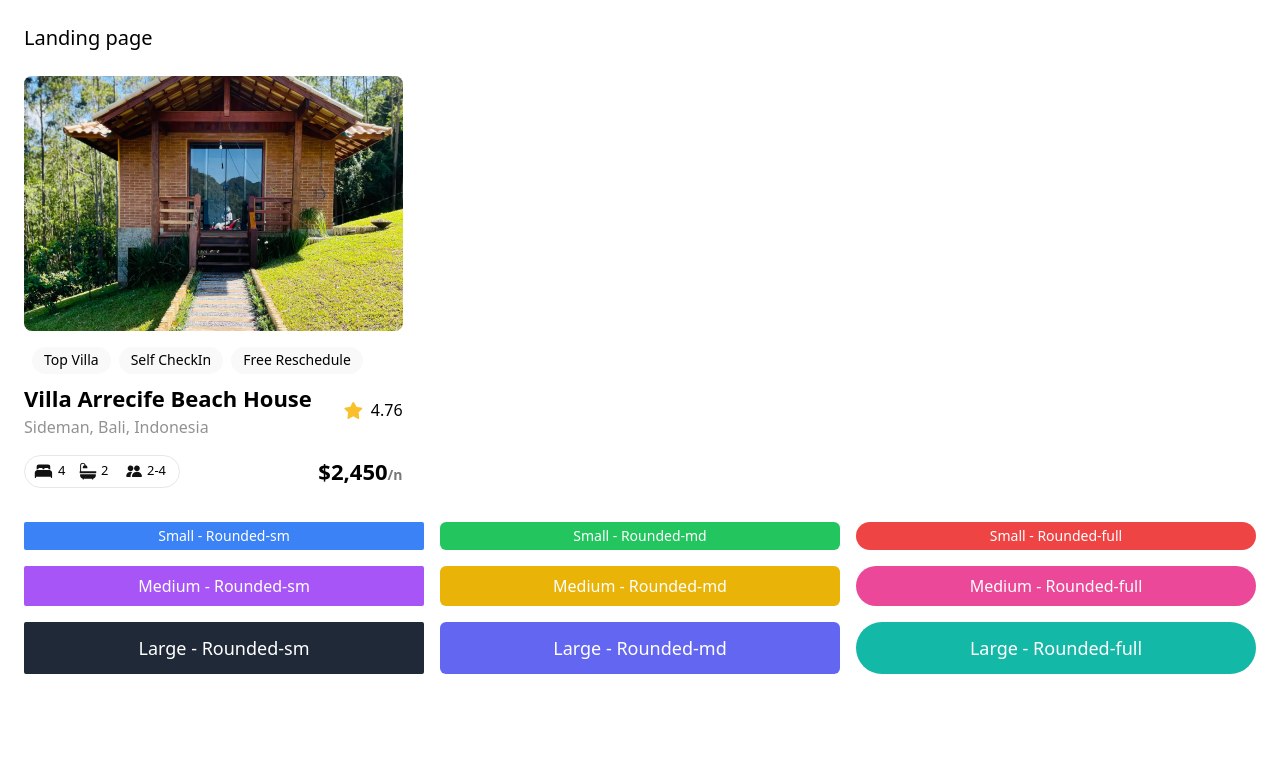
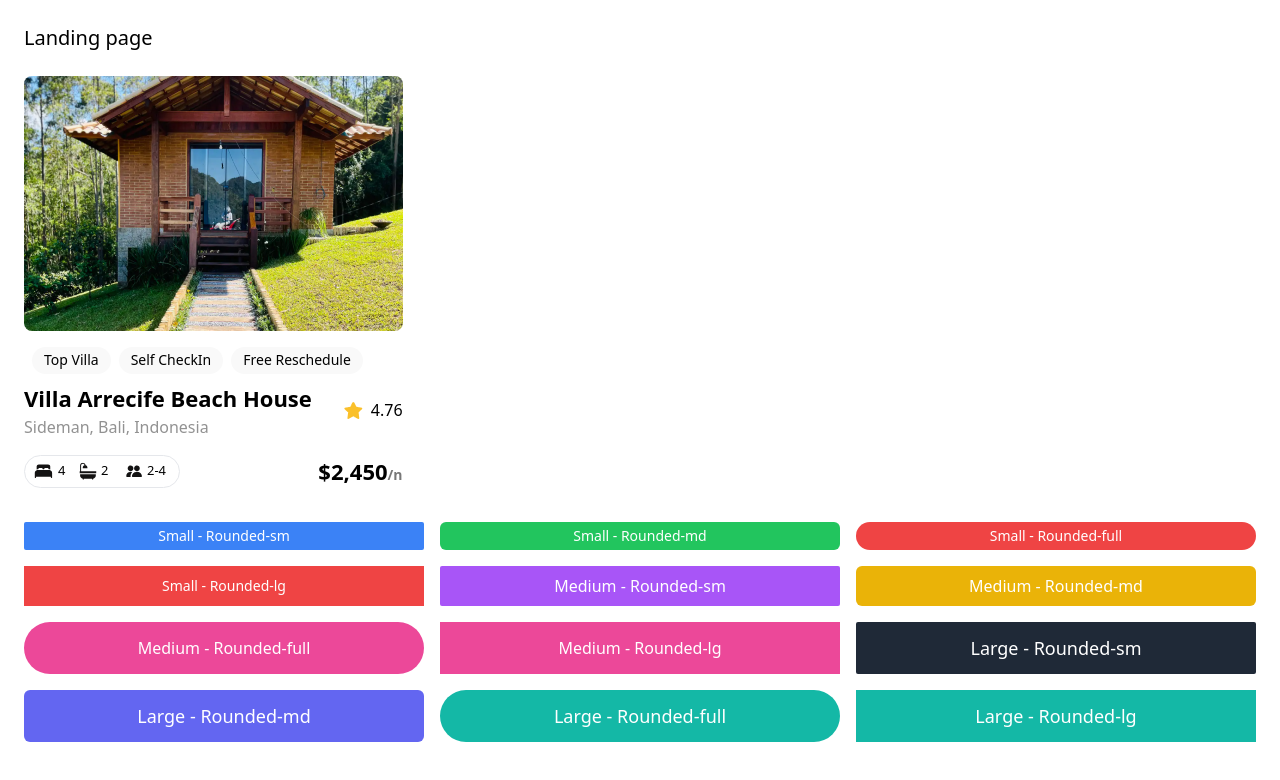
Before and after one commit to E-LiyonCodeSantex/alx-project-0x00-setup, a Next.js app in the folder alx-project-0x00/: page /landing in a window 1280 px wide. Shown: the top 780 px of the page. Built offline with nearby package versions, Linux system fonts and the light colour scheme.

Commit message:
6. Advanced Task

```diff
--- a/alx-project-0x00/interfaces/index.ts
+++ b/alx-project-0x00/interfaces/index.ts
@@ -4,5 +4,5 @@
 
 export interface ButtonProps {
   title: string;
-  styles?: string; // Optional Tailwind classes
+  styles: string; // Optional Tailwind classes
 }
--- a/alx-project-0x00/pages/landing.tsx
+++ b/alx-project-0x00/pages/landing.tsx
@@ -14,16 +14,19 @@
         <Button title="Small - Rounded-sm" styles="text-sm px-3 py-1 rounded-sm bg-blue-500 text-white" />
         <Button title="Small - Rounded-md" styles="text-sm px-3 py-1 rounded-md bg-green-500 text-white" />
         <Button title="Small - Rounded-full" styles="text-sm px-3 py-1 rounded-full bg-red-500 text-white" />
+        <Button title="Small - Rounded-lg" styles="text-sm px-3 py-1 Rounded-lg bg-red-500 text-white" />
 
         {/* Medium Buttons */}
         <Button title="Medium - Rounded-sm" styles="text-base px-4 py-2 rounded-sm bg-purple-500 text-white" />
         <Button title="Medium - Rounded-md" styles="text-base px-4 py-2 rounded-md bg-yellow-500 text-black" />
         <Button title="Medium - Rounded-full" styles="text-base px-4 py-2 rounded-full bg-pink-500 text-white" />
+        <Button title="Medium - Rounded-lg" styles="text-base px-4 py-2 Rounded-lg bg-pink-500 text-white" />
 
         {/* Large Buttons */}
         <Button title="Large - Rounded-sm" styles="text-lg px-6 py-3 rounded-sm bg-gray-800 text-white" />
         <Button title="Large - Rounded-md" styles="text-lg px-6 py-3 rounded-md bg-indigo-500 text-white" />
         <Button title="Large - Rounded-full" styles="text-lg px-6 py-3 rounded-full bg-teal-500 text-white" />
+        <Button title="Large - Rounded-lg" styles="text-lg px-6 py-3 Rounded-lg bg-teal-500 text-white" />
       </div>
     </div>
   );
```
